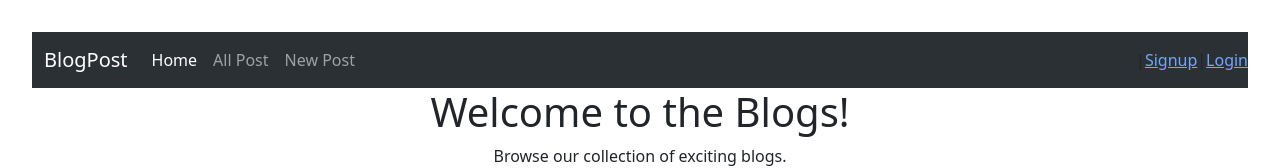
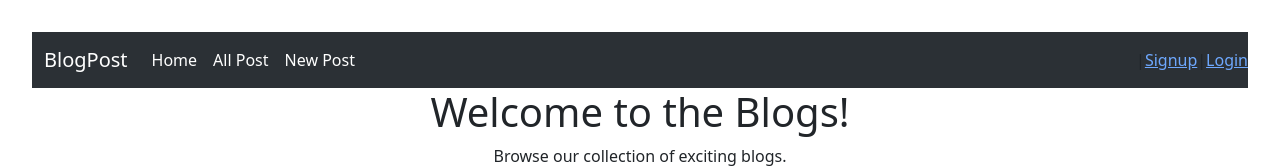
Before and after one commit to Johnsylva/bogpost, a React (Vite) app: page / in a window 1280 px wide. Shown: the top 168 px of the page. Built offline with nearby package versions, Linux system fonts and the light colour scheme.

Commit message:
Update the Header code to correct the nav-link

```diff
--- a/src/Header.jsx
+++ b/src/Header.jsx
@@ -27,12 +27,12 @@
               <Link className="nav-link active" aria-current="page" to="/">
                 Home
               </Link>{" "}
-              <a className="nav-link" href="#">
+              <Link className="nav-link active" aria-current="page" to="/posts">
                 All Post
-              </a>
-              <a className="nav-link" href="#">
+              </Link>
+              <Link className="nav-link active" aria-current="page" to="/posts/new">
                 New Post
-              </a>
+              </Link>
             </div>
           </div>
         </div>
```
